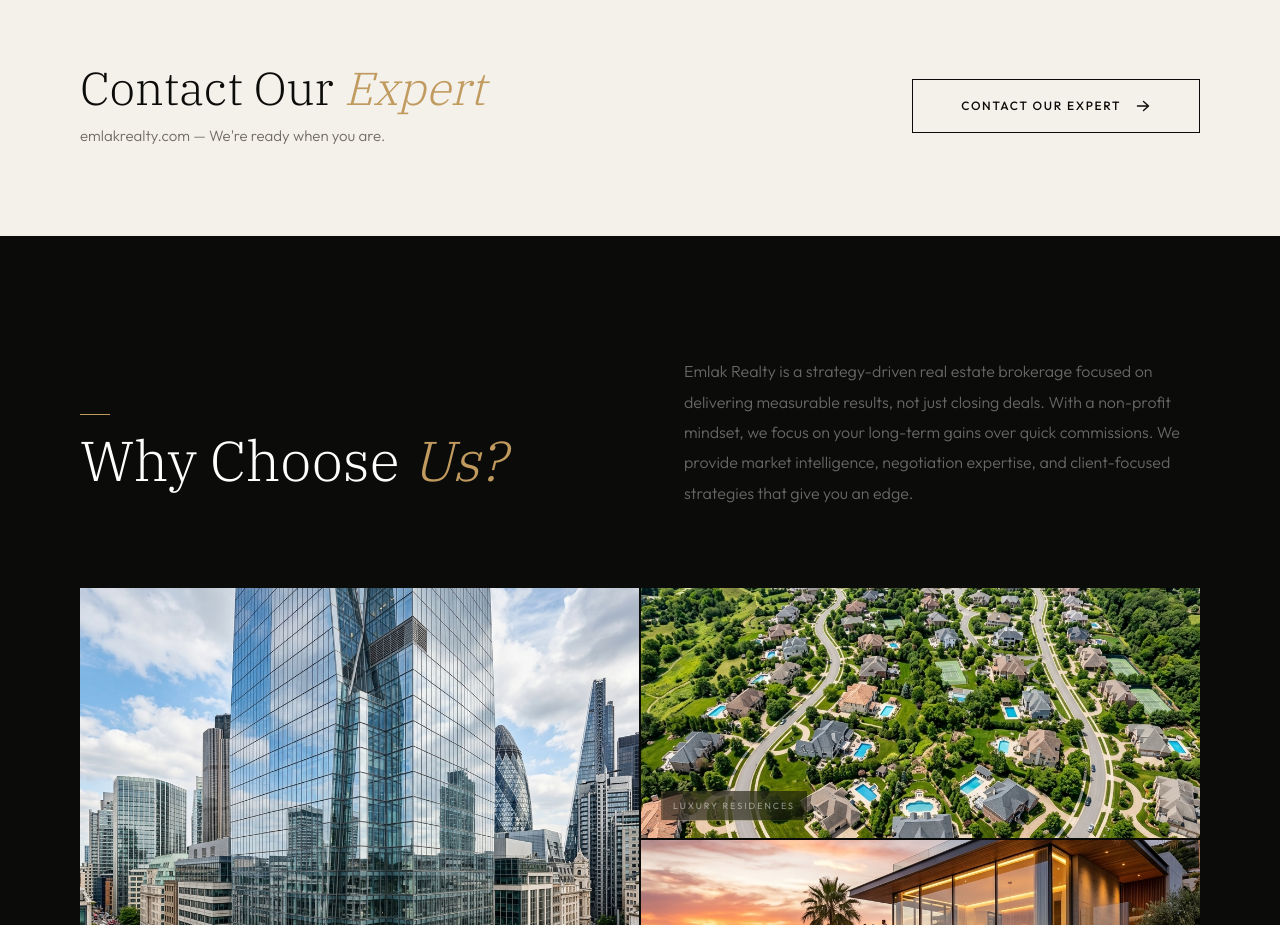
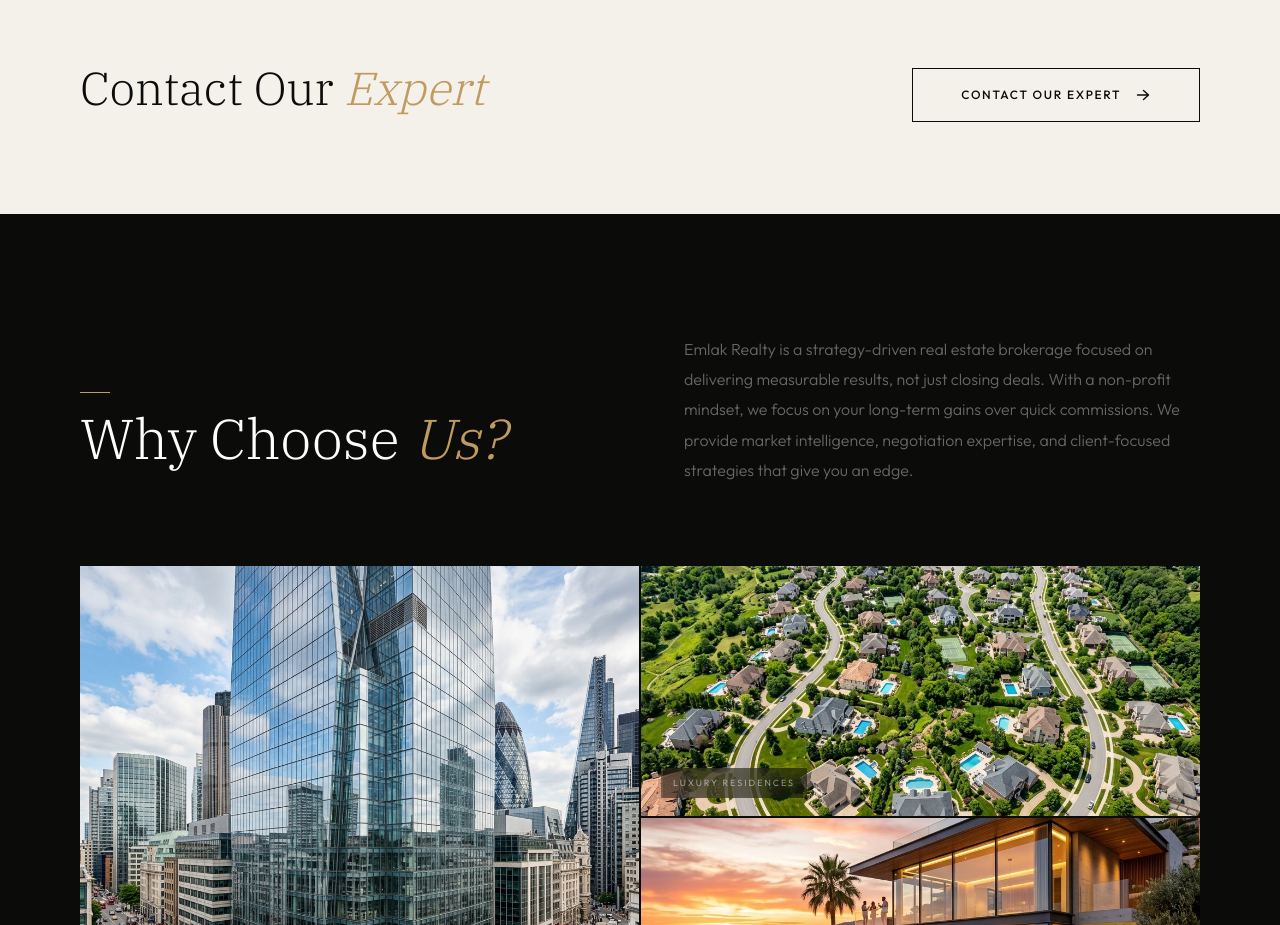
Before and after one commit to talha-exe/emlak-demo, a Next.js app: page / in a window 1280 px wide. Shown: the part 4400-5325 px from the top of the page. Built offline with nearby package versions, Linux system fonts and the light colour scheme.

Commit message:
HomePage Fix

```diff
--- a/src/components/pages/home/HomePage.jsx
+++ b/src/components/pages/home/HomePage.jsx
@@ -133,7 +133,6 @@ export default function HomePage() {
         <div id="contact" className="bg-cream text-dark py-[88px] px-[80px] flex items-center justify-between gap-[60px] border-t border-gold/[.18] border-b border-b-gold/[.18] max-[1100px]:py-[72px] max-[1100px]:px-[28px] max-[1100px]:flex-col max-[1100px]:items-start">
           <div>
             <h3 className="font-serif text-[clamp(32px,3.6vw,52px)] font-light text-dark mb-3 leading-[1.05]">Contact Our <em className="italic text-gold">Expert</em></h3>
-            <p className="text-[15px] text-mid font-light">emlakrealty.com — We&apos;re ready when you are.</p>
           </div>
           <ModalButton className="inline-flex items-center gap-3.5 border border-dark text-dark text-xs tracking-[.14em] uppercase font-medium py-[18px] px-12 transition-all duration-300 ease-[cubic-bezier(.4,0,.2,1)] whitespace-nowrap shrink-0 hover:bg-dark hover:text-white hover:-translate-y-0.5 hover:shadow-[0_8px_24px_rgba(0,0,0,.12)] group">
             Contact Our Expert
```
